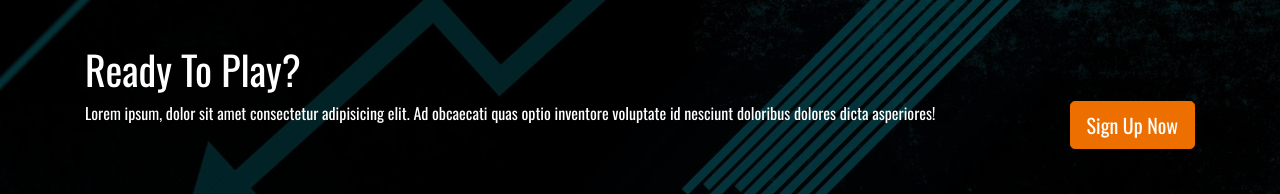
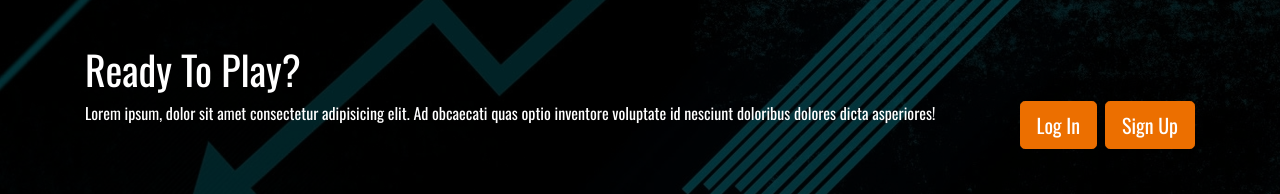
Before and after one commit to kaushambi2612/OMG, a plain HTML site: page index.html in a window 1280 px wide. Shown: the part 1039-1233 px from the top of the page. Drawn offline with nearby package versions, Linux system fonts and the light colour scheme.

Commit message:
login/signup

```diff
--- a/index.html
+++ b/index.html
@@ -139,7 +139,8 @@
                         <h1>Ready To Play?</h1>
                         <div class="d-flex justify-content-between">
                             <p class="d-none d-md-block">Lorem ipsum, dolor sit amet consectetur adipisicing elit. Ad obcaecati quas optio inventore voluptate id nesciunt doloribus dolores dicta asperiores!</p>
-                            <a href="" class="btn btn-primary btn-lg ml-auto">Sign Up Now</a>
+                            <a href="" class="btn btn-primary btn-lg ml-auto">Log In</a>
+                            <a href="" class="btn btn-primary btn-lg ml-2">Sign Up</a>
                        </div>
                     </div>
                 </div>
```
